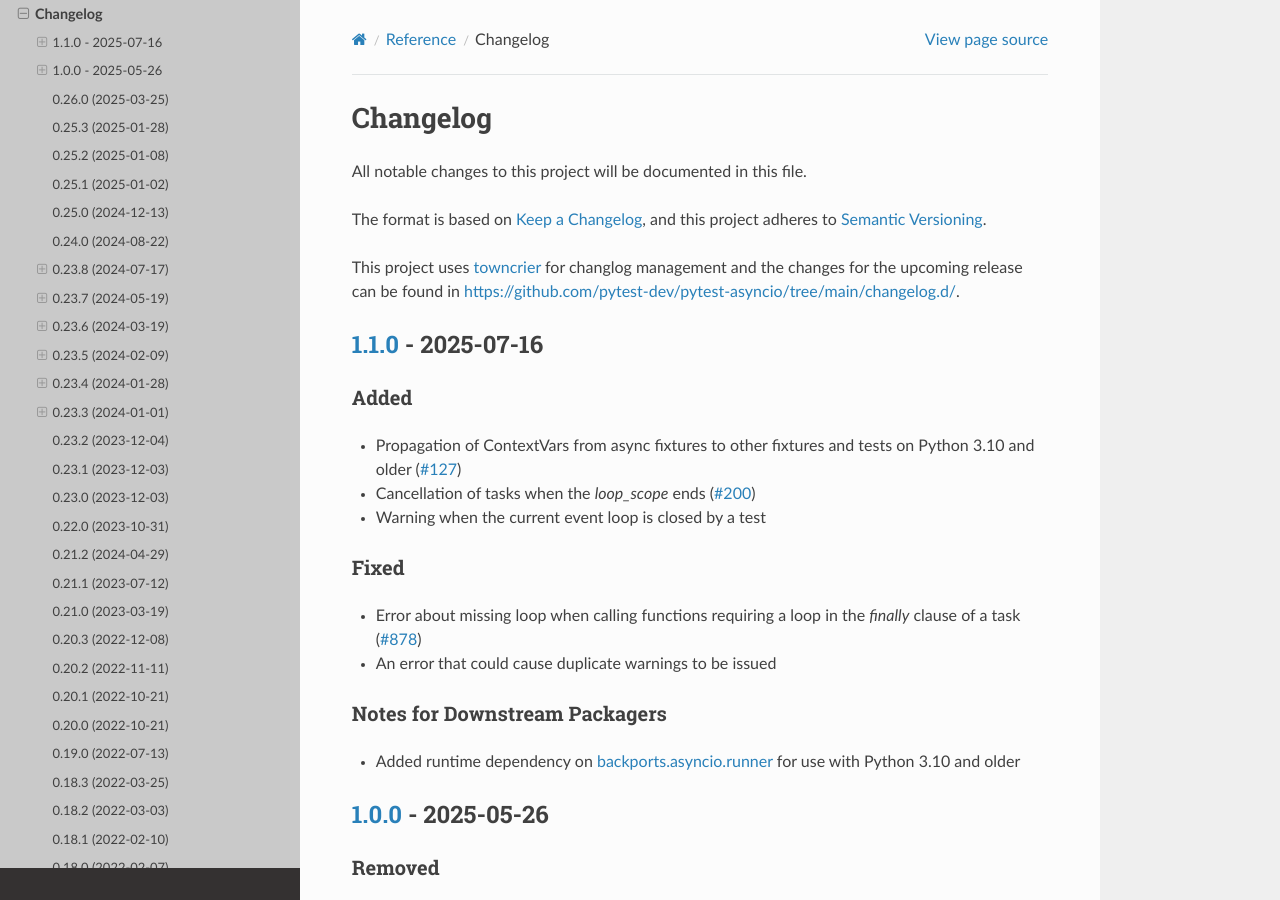
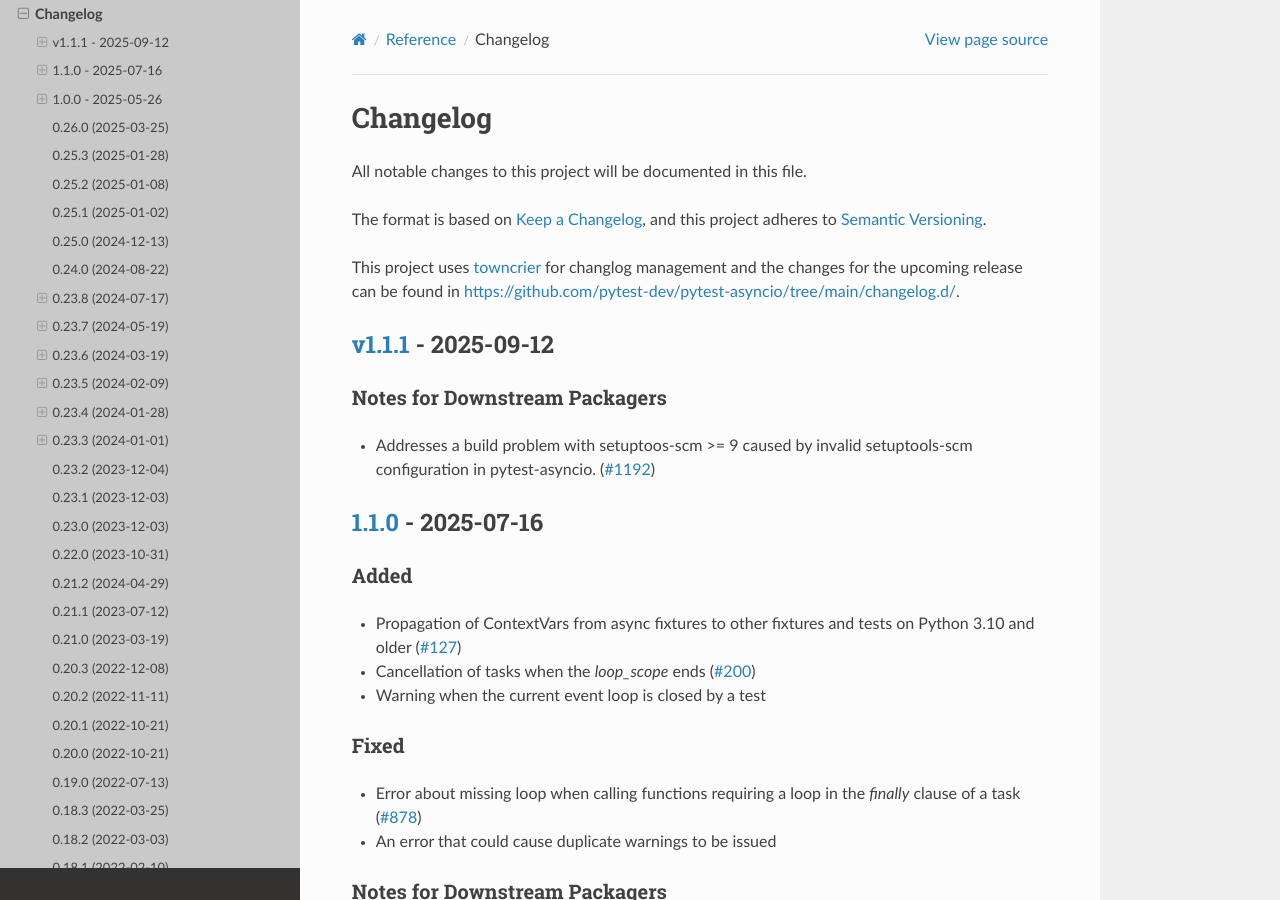
Before and after one commit to pytest-dev/pytest-asyncio, a Sphinx documentation site: the page built from docs/reference/changelog.rst, in a window 1280 px wide and 900 px high. Built offline with Sphinx 7.4.7 and the Read the Docs theme 3.1.0, drawn with Linux system fonts in a browser that asks for light colours.

Commit message:
docs: Compile changelog.

```diff
--- a/changelog.d/1192.downstream.rst
+++ /dev/null
@@ -1 +0,0 @@
-Addresses a build problem with setuptoos-scm >= 9 caused by invalid setuptools-scm configuration in pytest-asyncio.
--- a/docs/reference/changelog.rst
+++ b/docs/reference/changelog.rst
@@ -9,6 +9,15 @@
 This project uses `towncrier <https://towncrier.readthedocs.io/>`__ for changlog management and the changes for the upcoming release can be found in https://github.com/pytest-dev/pytest-asyncio/tree/main/changelog.d/.
 
 .. towncrier release notes start
+
+`v1.1.1 <https://github.com/pytest-dev/pytest-asyncio/tree/v1.1.1>`_ - 2025-09-12
+=================================================================================
+
+Notes for Downstream Packagers
+------------------------------
+
+- Addresses a build problem with setuptoos-scm >= 9 caused by invalid setuptools-scm configuration in pytest-asyncio. (`#1192 <https://github.com/pytest-dev/pytest-asyncio/issues/1192>`_)
+
 
 `1.1.0 <https://github.com/pytest-dev/pytest-asyncio/tree/1.1.0>`_ - 2025-07-16
 ===============================================================================
```
